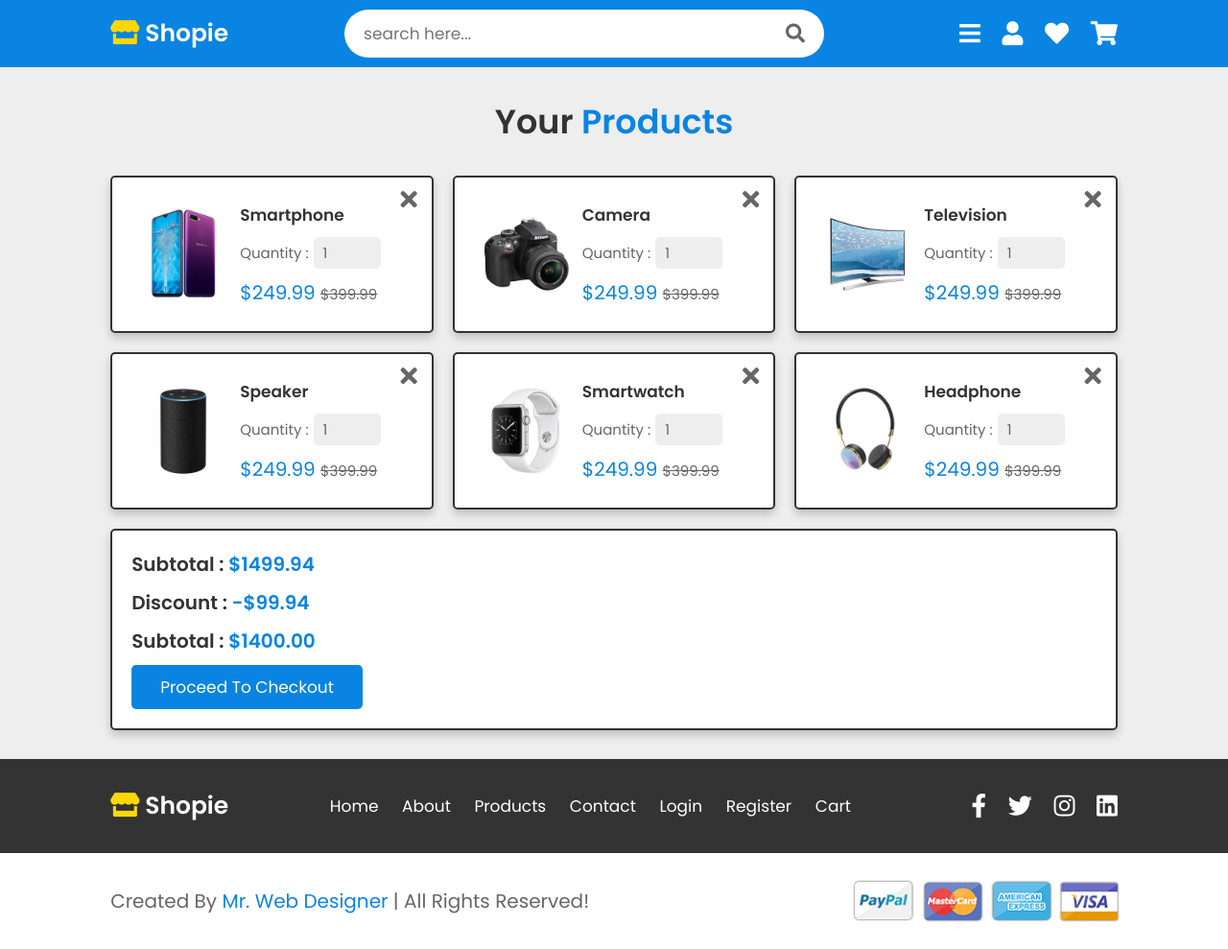
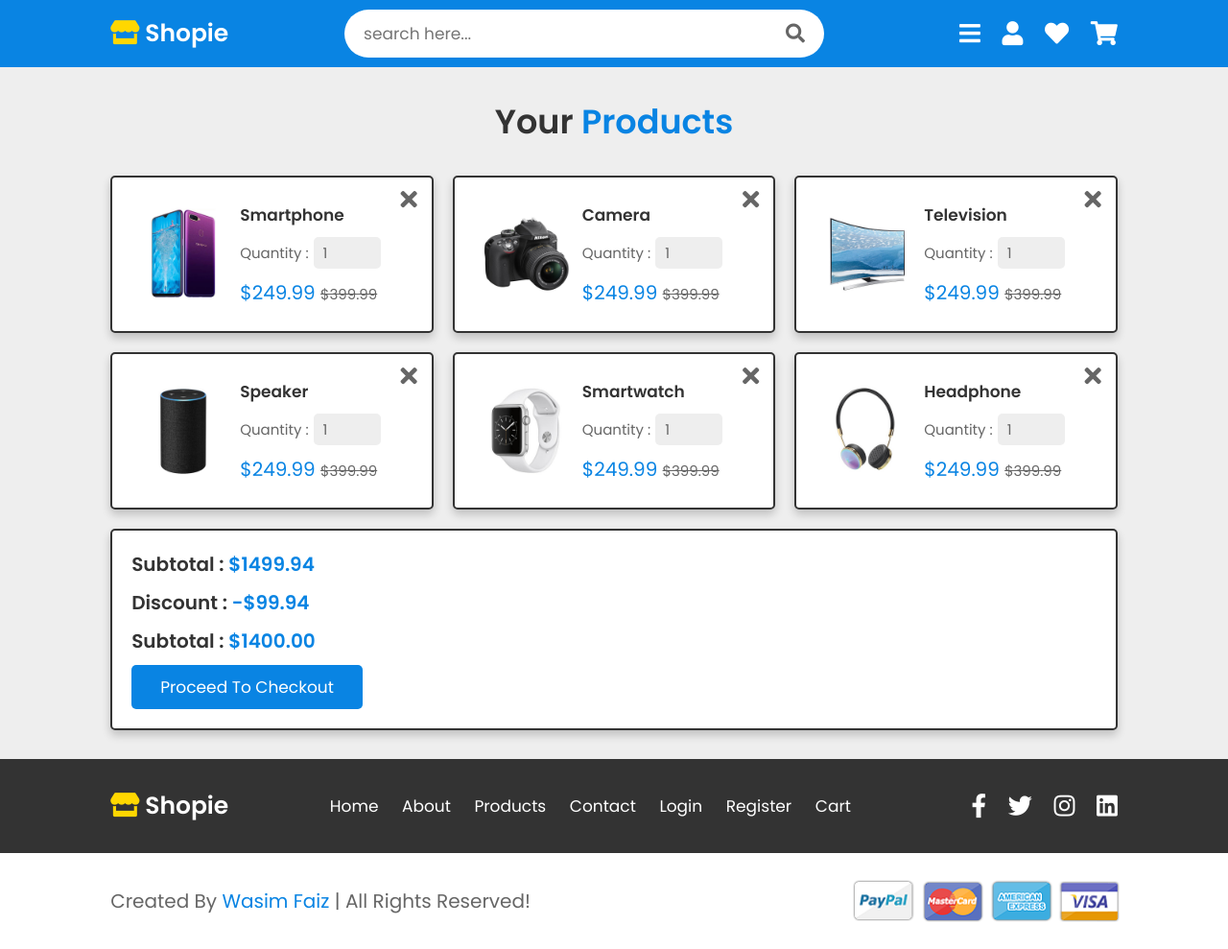
Before and after one commit to wasimfaiz/shopie, a plain HTML site: page cart.html in a window 1280 px wide. Shown: the whole page at 96% size. Drawn offline with nearby package versions, Linux system fonts and the light colour scheme.

Commit message:
Update cart.html

```diff
--- a/cart.html
+++ b/cart.html
@@ -208,7 +208,7 @@
 
 <section class="credit">
 
-    <p> created by <span>mr. web designer</span> | all rights reserved! </p>
+    <p> created by <span>Wasim Faiz</span> | all rights reserved! </p>
 
     <img src="images/card_img.png" alt="">
 
```
